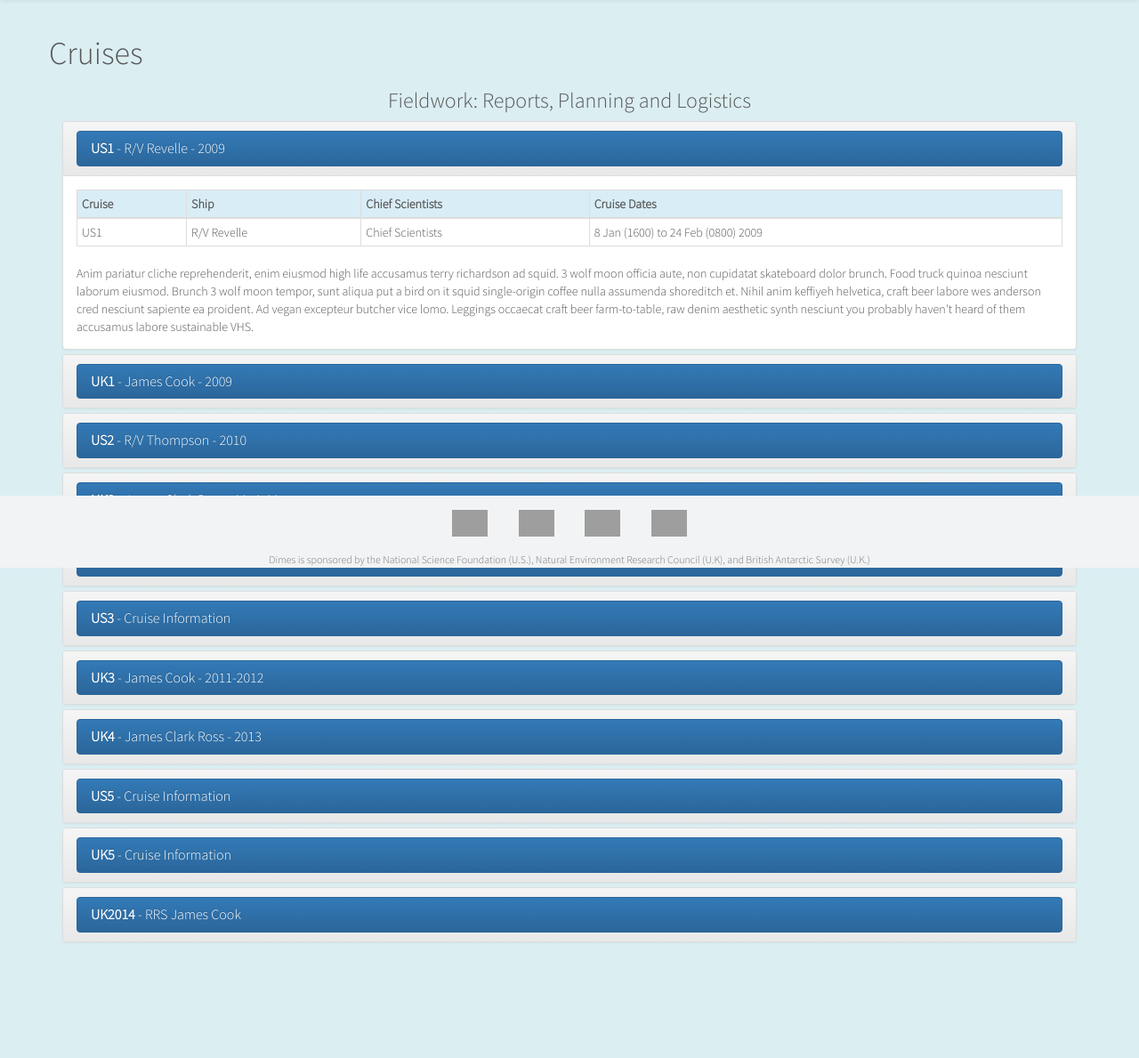
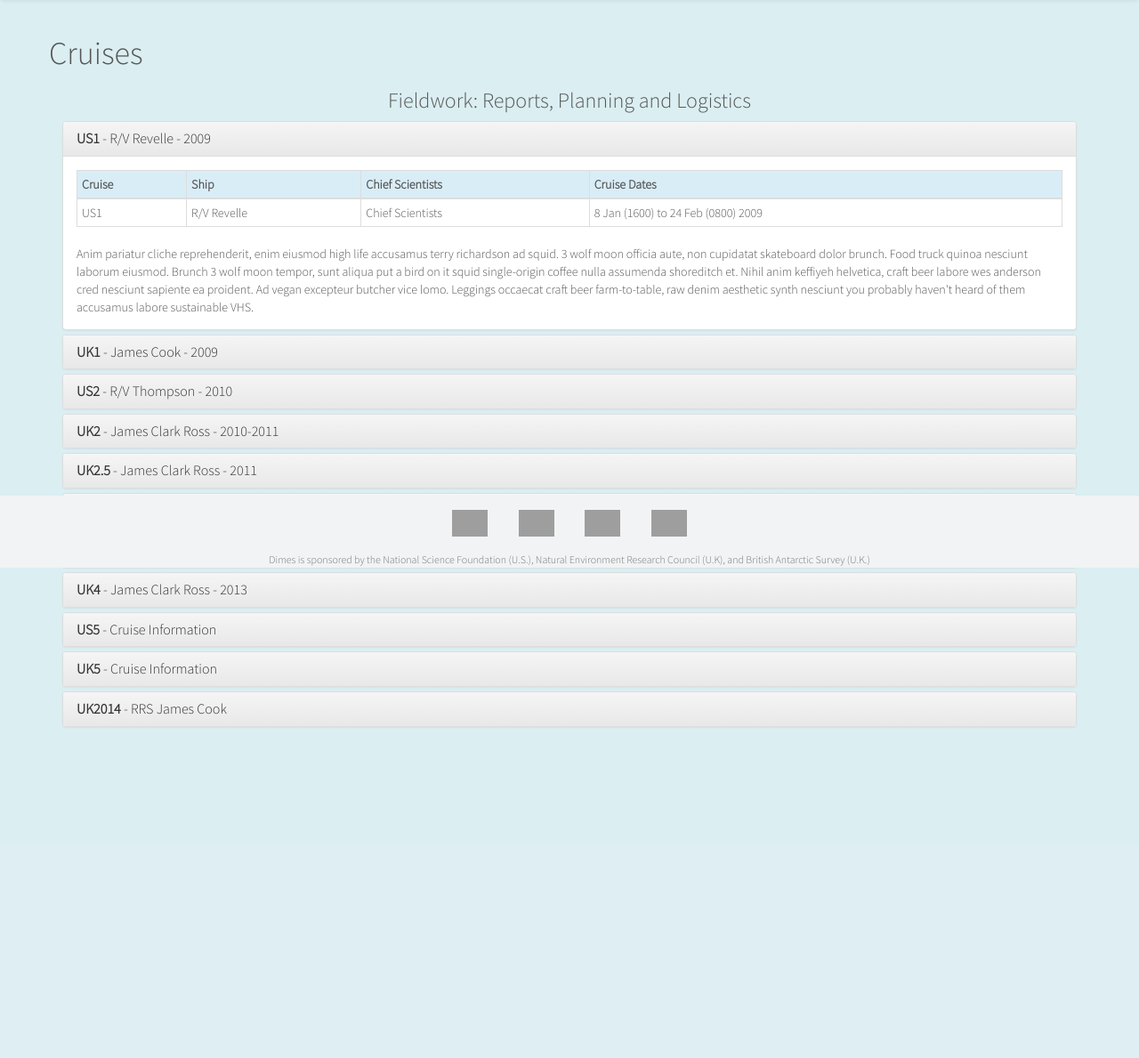
Before and after one commit to cchdo/dimes-2014, a Django app: page /cruises in a window 1280 px wide. Shown: the part 162-1351 px from the top of the page at 89% size. After the commit the page ends 979 px from the top, so only its background shows below. Run offline with Django 3.2, Linux system fonts and the light colour scheme; some libraries are stand-ins or nearby versions; grey boxes are pictures that could not be loaded.

Commit message:
Changed collapse header color

```diff
--- a/dimes/templates/cruises.html
+++ b/dimes/templates/cruises.html
@@ -8,7 +8,7 @@
 			<div class="panel panel-default">
 			    <div class="panel-heading">
 			    	<h4 class="panel-title">
-			        <a data-toggle="collapse" data-parent="#accordion" href="#US1" class="list-group-item active"><b>US1</b> - R/V Revelle - 2009</a>
+			        <a data-toggle="collapse" data-parent="#accordion" href="#US1"><b>US1</b> - R/V Revelle - 2009</a>
 			    	</h4>
 			    </div>
 				<div id="US1" class="panel-collapse collapse in">
@@ -38,7 +38,7 @@
 			<div class="panel panel-default">
 				<div class="panel-heading">
 					<h4 class="panel-title">
-						<a data-toggle="collapse" data-parent="#accordion" href="#UK1" class="list-group-item active"><b>UK1</b> - James Cook - 2009</a>
+						<a data-toggle="collapse" data-parent="#accordion" href="#UK1"><b>UK1</b> - James Cook - 2009</a>
 					</h4>
 				</div>
 				<div id="UK1" class="panel-collapse collapse">
@@ -68,7 +68,7 @@
 			<div class="panel panel-default">
 			    <div class="panel-heading">
 					<h4 class="panel-title">
-						<a data-toggle="collapse" data-parent="#accordion" href="#US2" class="list-group-item active"><b>US2</b> - R/V Thompson - 2010</a>
+						<a data-toggle="collapse" data-parent="#accordion" href="#US2"><b>US2</b> - R/V Thompson - 2010</a>
 			    	</h4>
 			    </div>
 			 	<div id="US2" class="panel-collapse collapse">
@@ -98,7 +98,7 @@
 			<div class="panel panel-default">
 			    <div class="panel-heading">
 					<h4 class="panel-title">
-					<a data-toggle="collapse" data-parent="#accordion" href="#UK2" class="list-group-item active"><b>UK2</b> - James Clark Ross - 2010-2011</a>
+					<a data-toggle="collapse" data-parent="#accordion" href="#UK2"><b>UK2</b> - James Clark Ross - 2010-2011</a>
 					</h4>
 			    </div>
 			    <div id="UK2" class="panel-collapse collapse">
@@ -128,7 +128,7 @@
 			<div class="panel panel-default">
 			    <div class="panel-heading">
 					<h4 class="panel-title">
-					<a data-toggle="collapse" data-parent="#accordion" href="#UK25" class="list-group-item active"><b>UK2.5</b> - James Clark Ross - 2011</a>
+					<a data-toggle="collapse" data-parent="#accordion" href="#UK25"><b>UK2.5</b> - James Clark Ross - 2011</a>
 					</h4>
 				</div>
 				<div id="UK25" class="panel-collapse collapse">
@@ -158,7 +158,7 @@
 			<div class="panel panel-default">
 				<div class="panel-heading">
 					<h4 class="panel-title">
-					<a data-toggle="collapse" data-parent="#accordion" href="#US3" class="list-group-item active"><b>US3</b> - Cruise Information</a>
+					<a data-toggle="collapse" data-parent="#accordion" href="#US3"><b>US3</b> - Cruise Information</a>
 					</h4>
 				</div>
 				<div id="US3" class="panel-collapse collapse">
@@ -188,7 +188,7 @@
 			<div class="panel panel-default">
 				<div class="panel-heading">
 					<h4 class="panel-title">
-					<a data-toggle="collapse" data-parent="#accordion" href="#UK3" class="list-group-item active"><b>UK3</b> - James Cook - 2011-2012</a>
+					<a data-toggle="collapse" data-parent="#accordion" href="#UK3"><b>UK3</b> - James Cook - 2011-2012</a>
 					</h4>
 				</div>
 				<div id="UK3" class="panel-collapse collapse">
@@ -218,7 +218,7 @@
 			<div class="panel panel-default">
 				<div class="panel-heading">
 					<h4 class="panel-title">
-					<a data-toggle="collapse" data-parent="#accordion" href="#UK4" class="list-group-item active"><b>UK4</b> - James Clark Ross - 2013</a>
+					<a data-toggle="collapse" data-parent="#accordion" href="#UK4"><b>UK4</b> - James Clark Ross - 2013</a>
 					</h4>
 				</div>
 				<div id="UK4" class="panel-collapse collapse">
@@ -248,7 +248,7 @@
 			<div class="panel panel-default">
 				<div class="panel-heading">
 					<h4 class="panel-title">
-					<a data-toggle="collapse" data-parent="#accordion" href="#US5" class="list-group-item active"><b>US5</b> - Cruise Information</a>
+					<a data-toggle="collapse" data-parent="#accordion" href="#US5"><b>US5</b> - Cruise Information</a>
 					</h4>
 				</div>
 				<div id="US5" class="panel-collapse collapse">
@@ -278,7 +278,7 @@
 			<div class="panel panel-default">
 				<div class="panel-heading">
 					<h4 class="panel-title">
-					<a data-toggle="collapse" data-parent="#accordion" href="#UK5" class="list-group-item active"><b>UK5</b> - Cruise Information</a>
+					<a data-toggle="collapse" data-parent="#accordion" href="#UK5"><b>UK5</b> - Cruise Information</a>
 					</h4>
 				</div>
 				<div id="UK5" class="panel-collapse collapse">
@@ -308,7 +308,7 @@
 			<div class="panel panel-default">
 				<div class="panel-heading">
 					<h4 class="panel-title">
-					<a data-toggle="collapse" data-parent="#accordion" href="#U2014" class="list-group-item active"><b>UK2014</b> - RRS James Cook</a>
+					<a data-toggle="collapse" data-parent="#accordion" href="#U2014"><b>UK2014</b> - RRS James Cook</a>
 					</h4>
 				</div>
 				<div id="UK2014" class="panel-collapse collapse">
```
